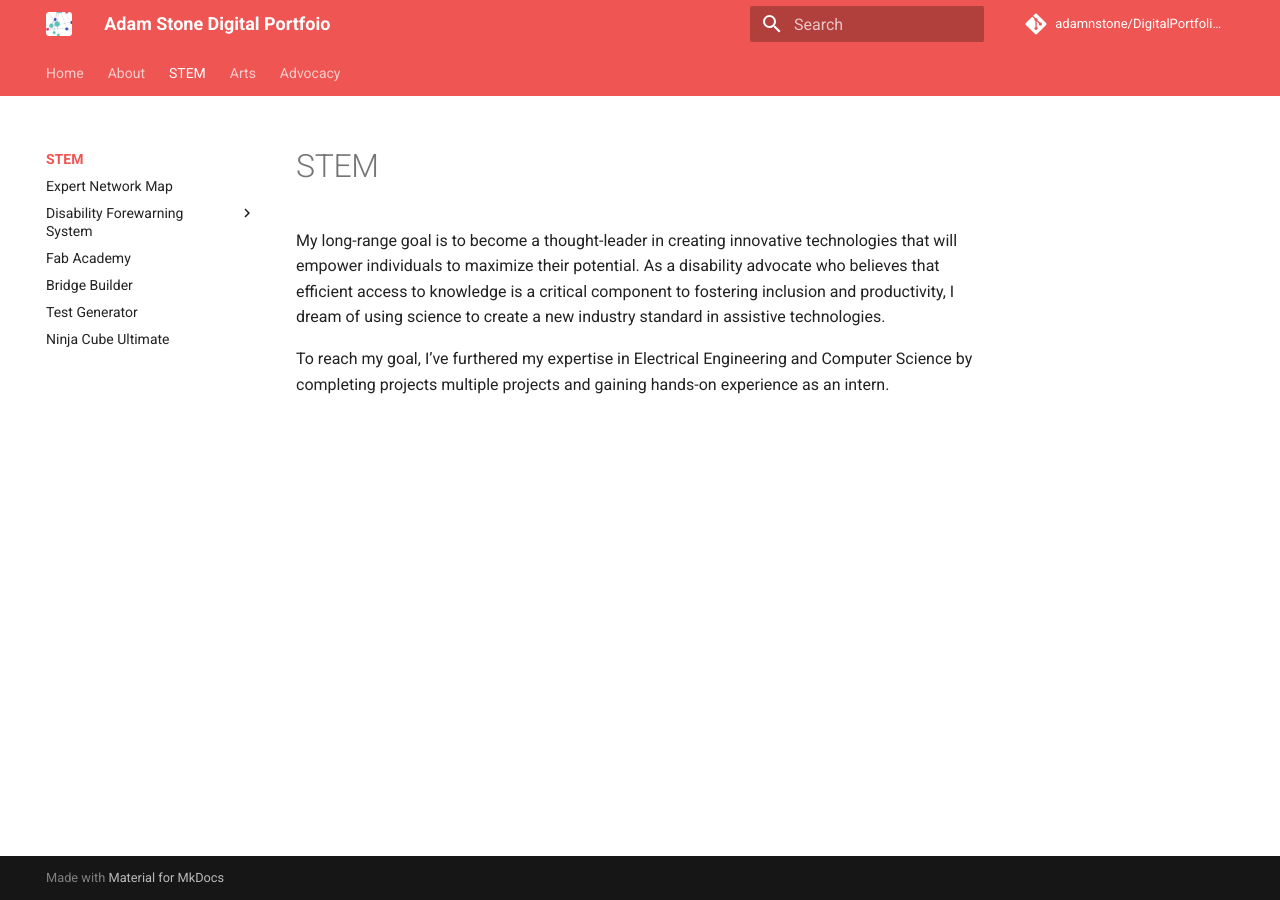
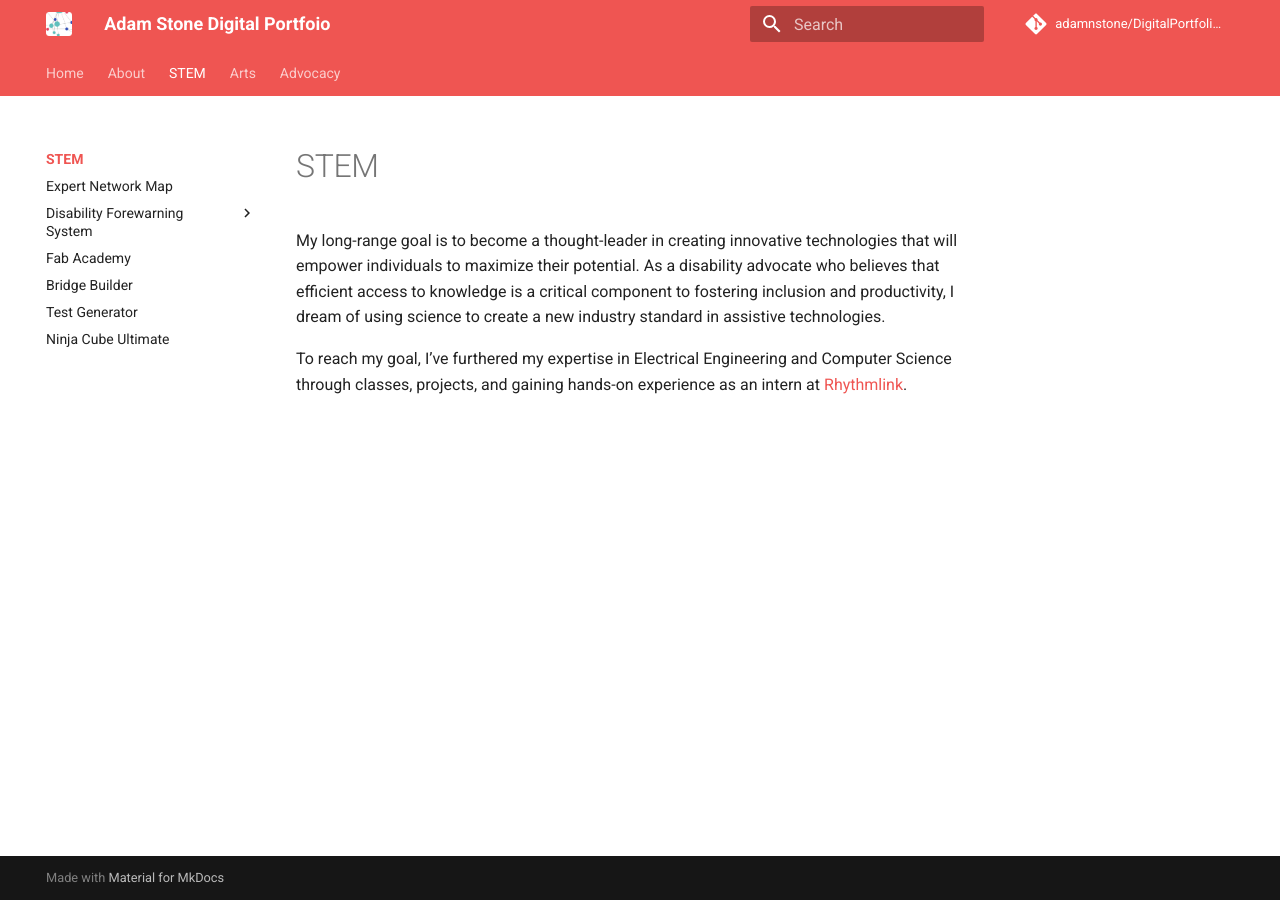
Before and after one commit to adamnstone/DigitalPortfolioWebsite, an MkDocs documentation site: the page built from docs/stem/index.md, in a window 1280 px wide. Built offline with MkDocs 1.6.1 and Material for MkDocs 9.7.7, drawn with Linux system fonts in a browser that asks for light colours; comment, search, counter and statistics services are not loaded.

Commit message:
stem/index.md typo

```diff
--- a/docs/stem/index.md
+++ b/docs/stem/index.md
@@ -2,4 +2,4 @@
 
 My long-range goal is to become a thought-leader in creating innovative technologies that will empower individuals to maximize their potential. As a disability advocate who believes that efficient access to knowledge is a critical component to fostering inclusion and productivity, I dream of using science to create a new industry standard in assistive technologies.
 
-To reach my goal, I’ve furthered my expertise in Electrical Engineering and Computer Science by completing projects multiple projects and gaining hands-on experience as an intern.
+To reach my goal, I’ve furthered my expertise in Electrical Engineering and Computer Science through classes, projects, and gaining hands-on experience as an intern at [Rhythmlink](https://rhythmlink.com/).
```
Also changed, not shown: docs/arts/index.md (+3 -3 lines).
